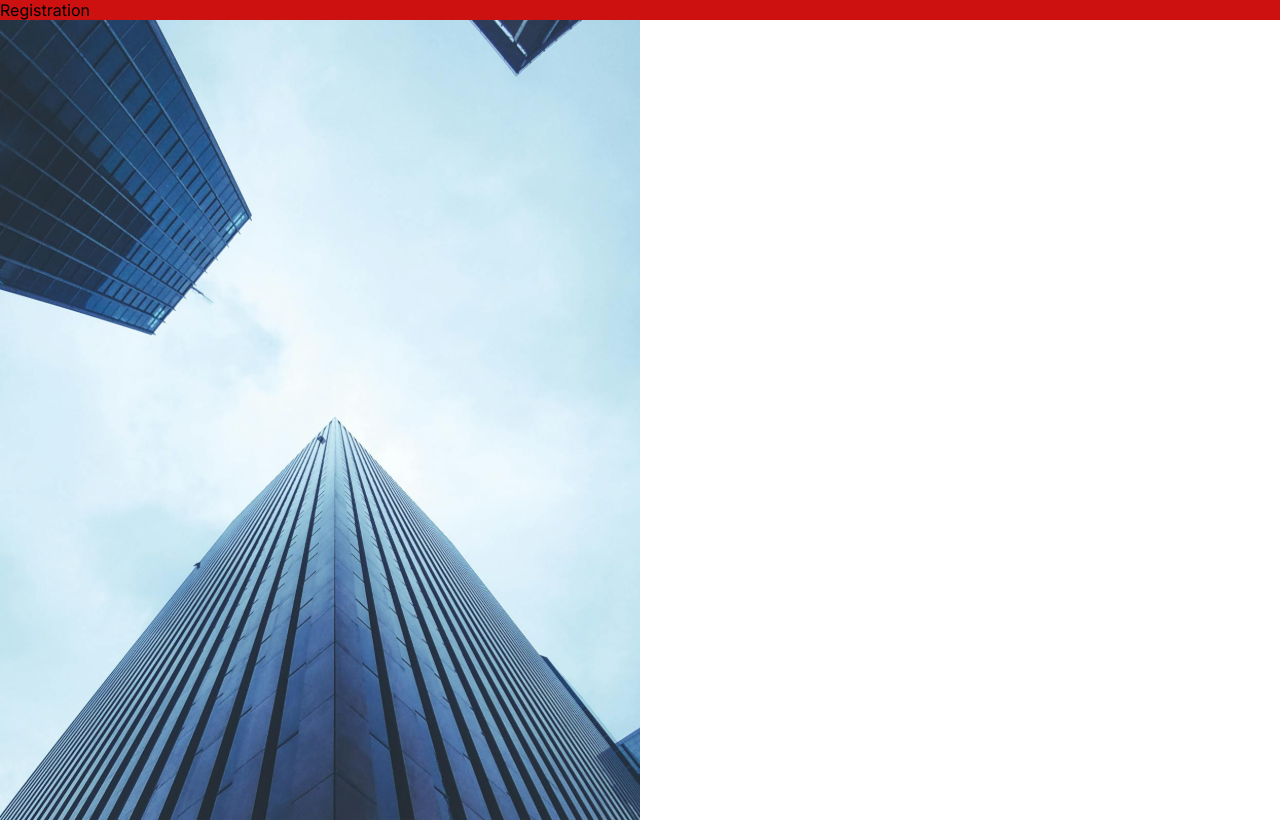
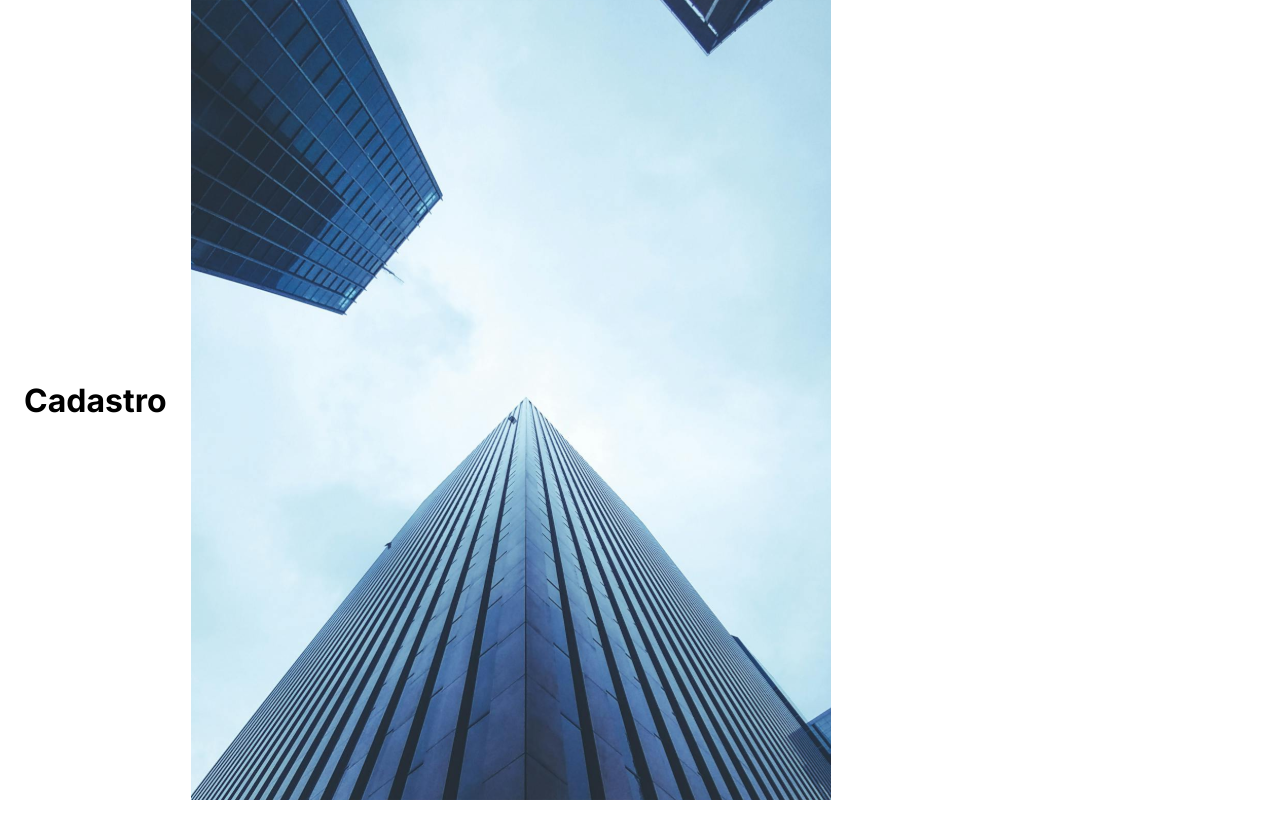
Before and after one commit to Bastos2894/dnc-sales-dashboard-bastos, a React (Vite) app: page /cadastro in a window 1280 px wide. Built offline with nearby package versions, Linux system fonts and the light colour scheme.

Commit message:
material-ui-insert

```diff
--- a/package.json
+++ b/package.json
@@ -10,6 +10,9 @@
     "preview": "vite preview"
   },
   "dependencies": {
+    "@emotion/react": "^11.14.0",
+    "@emotion/styled": "^11.14.1",
+    "@mui/material": "^7.3.5",
     "@types/styled-components": "^5.1.35",
     "components": "^0.1.0",
     "react": "^19.1.1",
--- /dev/null
+++ b/src/components/BannerImage.tsx
@@ -0,0 +1,8 @@
+import styled from 'styled-components'
+
+export const BannerImage = styled.div`
+  background-image: url(/login-image.svg);
+  background-size: cover;
+  height: 100vh;
+  width: 50vw;
+`
--- /dev/null
+++ b/src/components/index.ts
@@ -0,0 +1 @@
+export * from './BannerImage'
--- a/src/pages/Login.tsx
+++ b/src/pages/Login.tsx
@@ -1,21 +1,24 @@
-import styled from 'styled-components'
+import { Box, Container, Grid } from '@mui/material'
+import { BannerImage} from '../components'
 
-const LoginArea = styled.div`
-  background: #666;
-`
 
-const LoginImage = styled.div`
-  background-image: url(/login-image.svg);
-  background-size: cover;
-  height: 100vh;
-  width: 50vw;
-`
 
 function Login() {
   return (
     <>
-      <LoginArea>LOGIN</LoginArea>
-      <LoginImage />
+      <Box>
+        <Grid container>
+          <Grid item xs={12} sm={6} sx={{alignItems:'center', display: 'flex', height:'100vh'}}>
+            <Container maxWidth="sm">
+              <h1>Login</h1>
+
+            </Container>
+          </Grid>
+          <Grid item  sm={6} sx={{display: {xs: 'none', sm: 'block'}}}>
+            <BannerImage />
+          </Grid>
+        </Grid>
+      </Box>
     </>
   )
 }
--- a/src/pages/Registration.tsx
+++ b/src/pages/Registration.tsx
@@ -1,21 +1,25 @@
-import styled from 'styled-components'
+import { Box, Container, Grid } from '@mui/material'
+import { BannerImage} from '../components'
 
-const RegistrationArea = styled.div`
-  background: #cd1111ff;
-`
 
-const RegistrationImage = styled.div`
-  background-image: url(/login-image.svg);
-  background-size: cover;
-  height: 100vh;
-  width: 50vw;
-`
+
 
 function Registration() {
   return (
     <>
-      <RegistrationArea>Registration</RegistrationArea>
-      <RegistrationImage />
+      <Box>
+              <Grid container>
+                <Grid item xs={12} sm={6} sx={{alignItems:'center', display: 'flex', height:'100vh'}}>
+                  <Container maxWidth="sm">
+                    <h1>Cadastro</h1>
+
+                  </Container>
+                </Grid>
+                <Grid item  sm={6} sx={{display: {xs: 'none', sm: 'block'}}}>
+                  <BannerImage/>
+                </Grid>
+              </Grid>
+      </Box>
     </>
   )
 }
--- a/tsconfig.app.json
+++ b/tsconfig.app.json
@@ -9,7 +9,7 @@
     "skipLibCheck": true,
     "baseUrl": ".",
     "paths": {
-      "@*": ["src./*"]
+      "@/*": ["src./*"]
     },
 
     /* Bundler mode */
--- a/tsconfig.json
+++ b/tsconfig.json
@@ -3,7 +3,7 @@
     "strict": true,
     "baseUrl": ".",
     "paths": {
-      "@*": ["src./*"]
+      "@/*": ["src./*"]
     }
   },
   "files": [],
--- a/vite.config.ts
+++ b/vite.config.ts
@@ -5,6 +5,10 @@
 // https://vite.dev/config/
 export default defineConfig({
   plugins: [react()],
+  optimizeDeps:{
+    include: ['@emotion/styled'],
+
+  },
   resolve: {
     alias: {
       "@": path.resolve(__dirname,'./src')
```
Also changed, not shown: 1 other file (tests, documents, lock files or other folders).
